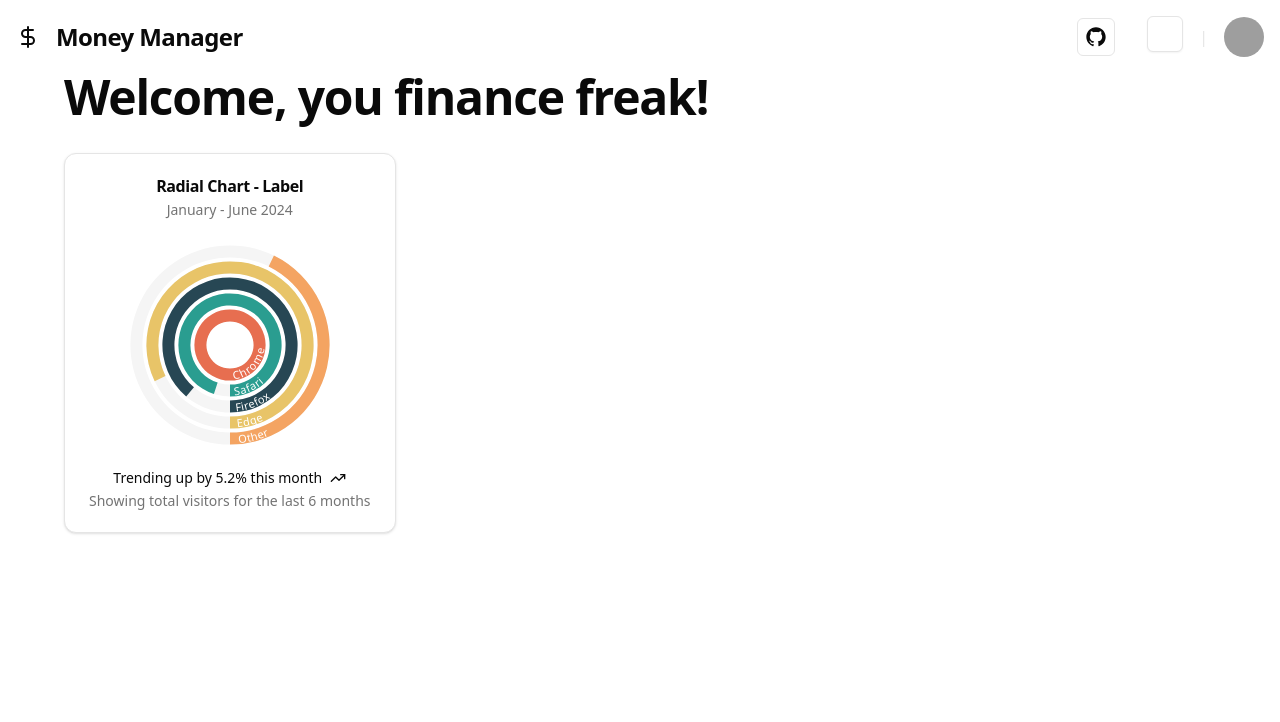
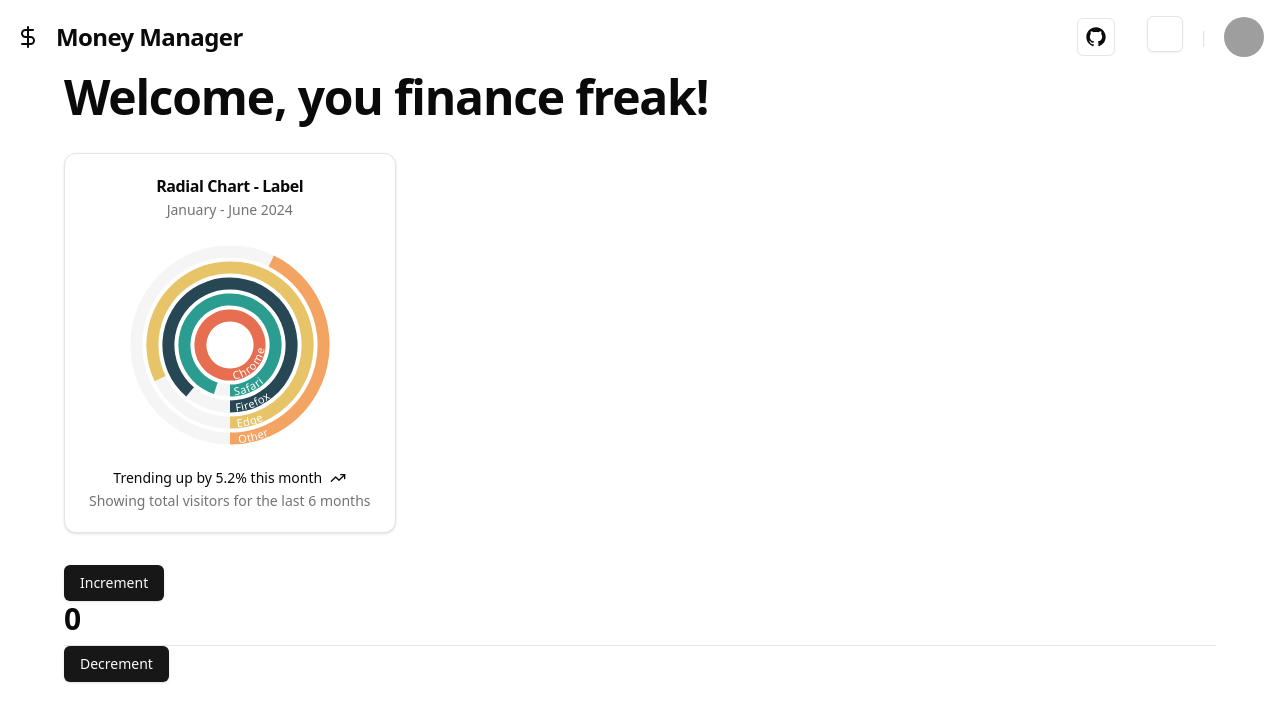
Before and after one commit to Akkilesh-A/Money-Manager, a React (Vite) app in the folder frontend/: page /home in a window 1280 px wide. Shown: the top 722 px of the page. Built offline with nearby package versions, Linux system fonts and the light colour scheme; grey boxes are pictures that could not be loaded.

Commit message:
feat: setup redux

```diff
--- a/frontend/package.json
+++ b/frontend/package.json
@@ -17,13 +17,16 @@
     "@radix-ui/react-label": "^2.1.0",
     "@radix-ui/react-select": "^2.1.2",
     "@radix-ui/react-slot": "^1.1.0",
+    "@reduxjs/toolkit": "^2.2.7",
     "class-variance-authority": "^0.7.0",
     "clsx": "^2.1.1",
     "lucide-react": "^0.446.0",
+    "multer": "^1.4.5-lts.1",
     "next-themes": "^0.3.0",
     "react": "^18.3.1",
     "react-dom": "^18.3.1",
     "react-hook-form": "^7.53.0",
+    "react-redux": "^9.1.2",
     "react-router-dom": "^6.26.2",
     "recharts": "^2.12.7",
     "sonner": "^1.5.0",
--- /dev/null
+++ b/frontend/src/app/features/userData/userDataSlice.ts
@@ -0,0 +1,30 @@
+import { createSlice } from "@reduxjs/toolkit";
+
+// const initialState={
+//     name:"",
+//     email:"",
+//     imgURL:"",
+//     tags:[]
+// }
+
+export const userDataSlice = createSlice({
+    name:"userData",
+    initialState:{
+        value:0
+    },
+    reducers:{
+        increment:(state)=>{
+            state.value+=1
+        },
+        decrement:(state)=>{
+            state.value-=1
+        }
+    }
+})
+
+export const  {
+    increment,
+    decrement
+} = userDataSlice.actions
+
+export default userDataSlice.reducer
--- /dev/null
+++ b/frontend/src/app/store.ts
@@ -0,0 +1,8 @@
+import { configureStore } from "@reduxjs/toolkit";
+import userDataReducer from "./features/userData/userDataSlice";
+
+export const store=configureStore({
+    reducer:{
+        userData:userDataReducer
+    }
+})
--- a/frontend/src/main.tsx
+++ b/frontend/src/main.tsx
@@ -3,11 +3,15 @@ import { createRoot } from 'react-dom/client'
 import App from './App.tsx'
 import './index.css'
 import { BrowserRouter } from 'react-router-dom'
+import { Provider } from "react-redux"
+import { store } from "./app/store.ts"
 
 createRoot(document.getElementById('root')!).render(
   <StrictMode>
-    <BrowserRouter>
-      <App />
-    </BrowserRouter>
+    <Provider store={store}>
+      <BrowserRouter>
+        <App />
+      </BrowserRouter>
+    </Provider>
   </StrictMode>,
 )
--- a/frontend/src/pages/LandingPage.tsx
+++ b/frontend/src/pages/LandingPage.tsx
@@ -1,10 +1,19 @@
+import { useDispatch, useSelector } from 'react-redux'
 import { Layout } from '../components'
 import { RadialChartLabel } from '../components/charts'
 import {
+  Button,
     H1,
+    H2,
 } from '../components/ui'
+import { decrement, increment } from '../app/features/userData/userDataSlice'
 
 const LandingPage = () => {
+
+  const value=useSelector((state:{userData:{value:number}})=>state.userData.value)
+  // const value=0
+  const dispatch=useDispatch()
+
   return (
     <Layout>
         <div className='flex-col gap-8 flex'>
@@ -12,6 +21,15 @@ const LandingPage = () => {
           <div className='flex'>
             <RadialChartLabel />
           </div>
+          <div>
+            <Button onClick={()=>{
+              dispatch(increment())
+            }}>Increment</Button>
+            <H2>{value}</H2>
+            <Button onClick={()=>{
+              dispatch(decrement())
+            }}>Decrement</Button>
+          </div>
         </div>
     </Layout>
   )
```
Also changed, not shown: 1 other file (tests, documents, lock files or other folders).
